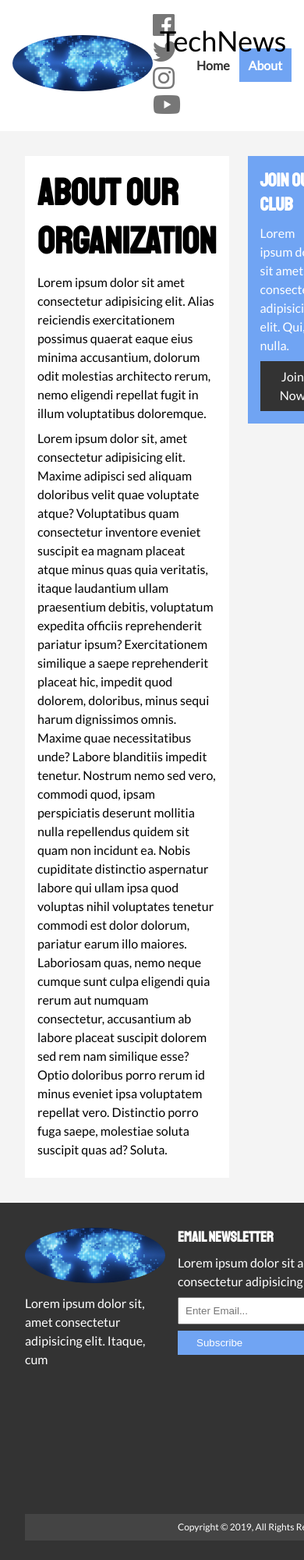
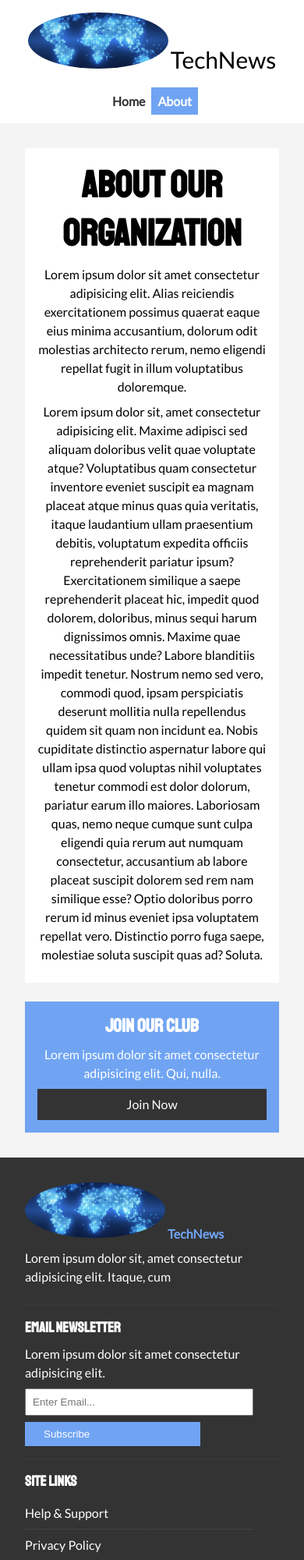
Before and after one commit to ironcarbon/TechNews, a plain HTML site: page about.html in a window 390 px wide. Shown: the top 2000 px of the page at 78% size. Drawn offline with Linux system fonts and the light colour scheme.

Commit message:
Responsive Media Queries

```diff
--- a/about.html
+++ b/about.html
@@ -70,6 +70,7 @@
         <div class="container footer-container">
             <div>
                 <img src="tech-map.jpg" alt="TechNews">
+                <span class="technews-font">TechNews</span>
                 <p>Lorem ipsum dolor sit, amet consectetur adipisicing elit. Itaque, cum</p>
             </div>
             <div>
--- a/css/mobile.css
+++ b/css/mobile.css
@@ -0,0 +1,67 @@
+/* Navigation */
+
+#main-nav .social{
+    display: none;
+}
+
+#main-nav .container{
+    grid-template-columns: 1fr;
+    grid-gap: 1.2rem;
+    padding: 1rem;
+}
+
+#main-nav .logo,
+#main-nav ul {
+    justify-self: center;
+}
+
+#main-nav ul li a{
+    padding: 0.50rem;
+}
+
+#main-nav .logo .brand{
+    font-size: 30px;
+    text-align: center;
+}
+
+#home-articles .articles-container{
+    grid-template-columns: repeat(2, 1fr);
+}
+
+#home-articles .articles-container > *:first-child,
+#home-articles .articles-container > *:last-child{
+    grid-template-columns: 1fr;
+    grid-column: 1;
+}
+
+@media(max-width:600px){
+    /* Stack Grid Items */
+    #showcase .showcase-container,
+    #home-articles .articles-container,
+    #main-footer .footer-container{
+        grid-template-columns: 1fr;
+    }
+
+    #main-footer .footer-container >*:last-child{
+        grid-column: 1;
+    }
+
+    #main-footer .footer-container > *:first-child,
+    #main-footer .footer-container > *:nth-child(2) {
+        border-bottom: #444 dotted 1px;
+        padding-bottom: 1rem;
+    }
+
+    .page-container{
+        grid-template-columns: 1fr;
+        text-align: center;
+    }
+
+    .page-container >  *:first-child{
+        grid-row: 1;
+    }
+    l-heading{
+        font-size: 2rem;
+    }
+
+}
--- a/css/style.css
+++ b/css/style.css
@@ -149,6 +149,11 @@ h1,h2,h3,h4,h5,h6{
 .list li a:hover{
     color: var(--primary-color) !important;
 }
+
+.technews-font{
+    color:var(--primary-color);
+    font-weight: bold;
+}
  /* Navigation */
 
  #main-nav{
@@ -172,9 +177,6 @@ h1,h2,h3,h4,h5,h6{
  }
  #main-nav .logo .brand{
      font-size: 36px;
-     position: absolute;
-     top: 25px;
-     left:205px;
 
  }
 
```
Also changed, not shown: article.html (+1 -0 lines), index.html (+5 -1 lines).
